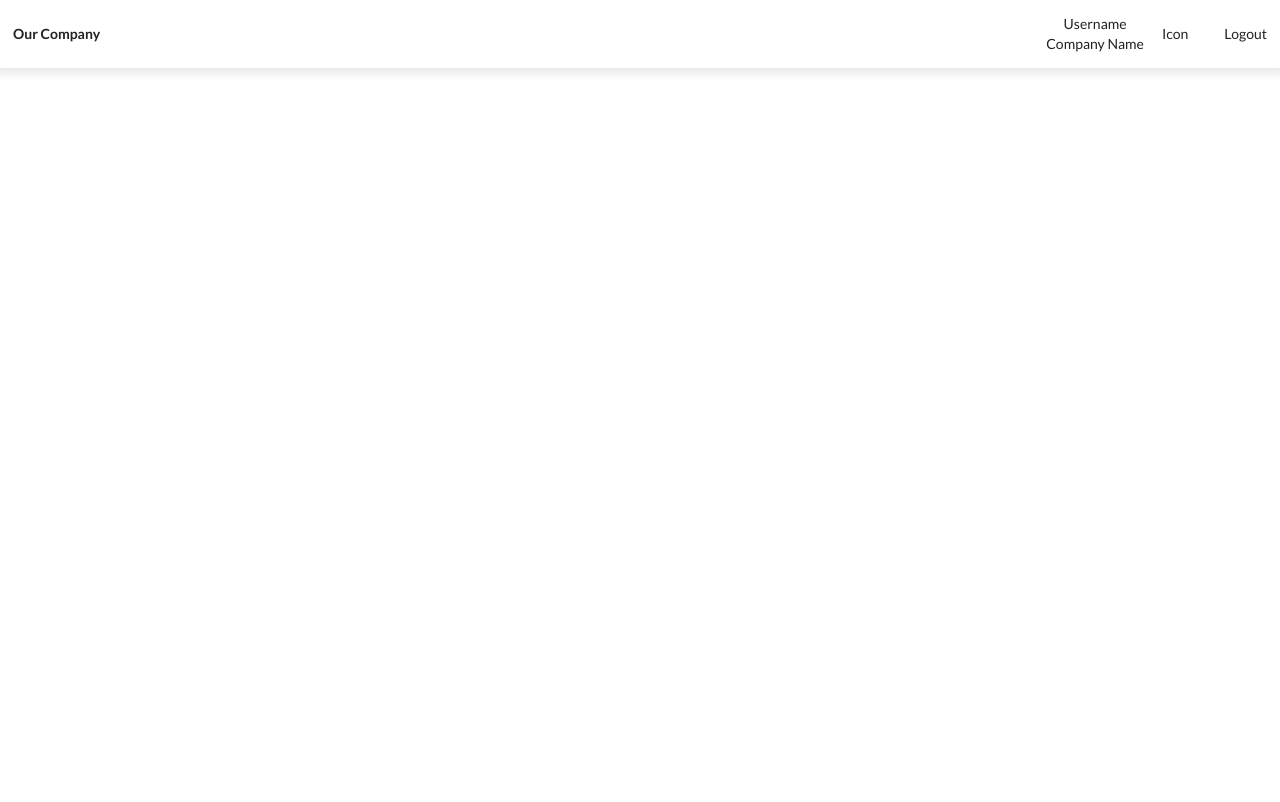
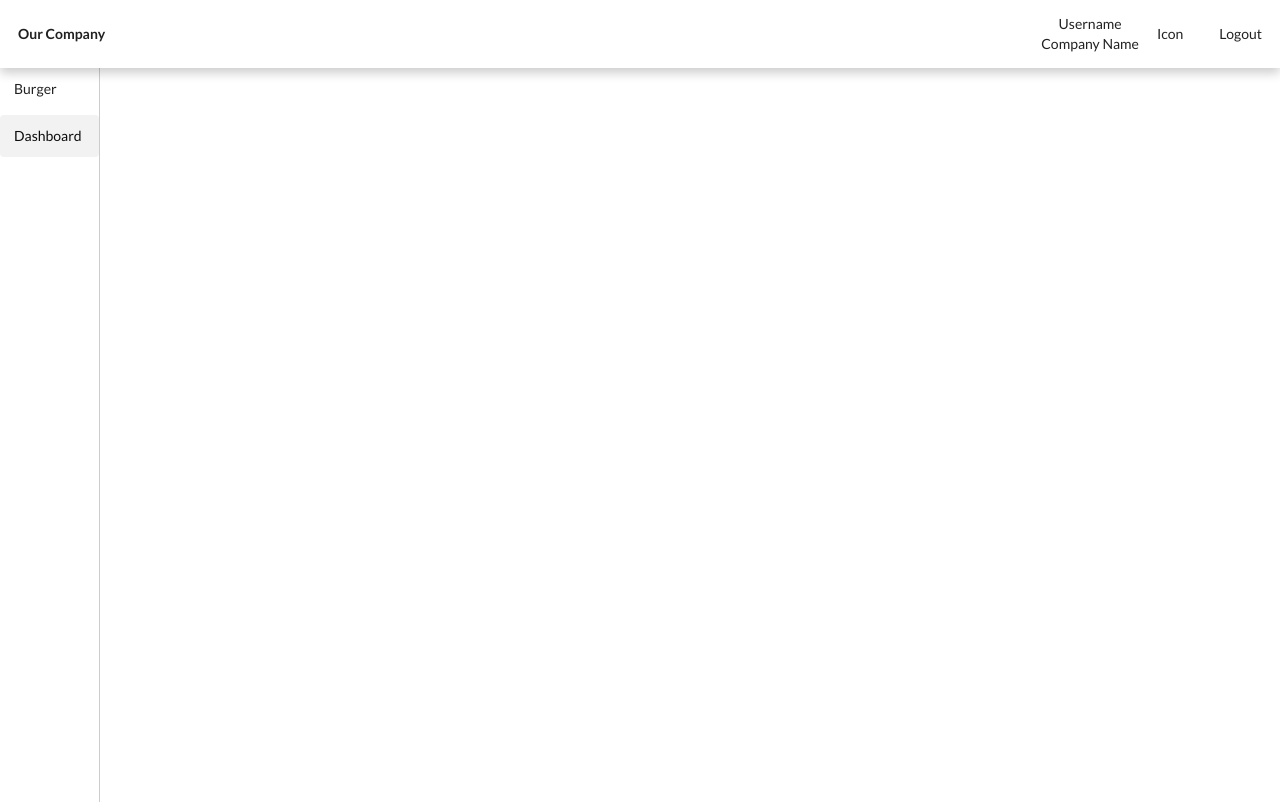
Before and after one commit to rimanirfan/advo_dashboard, a React (Create React App) app: page / in a window 1280 px wide. Built offline with nearby package versions, Linux system fonts and the light colour scheme.

Commit message:
added sidebar

```diff
--- a/src/components/App.js
+++ b/src/components/App.js
@@ -1,12 +1,14 @@
 import React from 'react';
 
 import Navbar from './Navbar/Navbar';
+import Sidebar from './Sidebar/Sidebar';
 
 class App extends React.Component {
     render() {
         return (
             <div>
                 <Navbar />
+                <Sidebar />
             </div>
         );
     };
--- a/src/components/Navbar/Navbar.css
+++ b/src/components/Navbar/Navbar.css
@@ -3,7 +3,8 @@
     text-align: center;
 }
 
-.ui.secondary.menu {
+.ui.secondary.menu.navbar{
     padding: 1rem 0;
-    box-shadow: 0px 5px 10px rgba(0, 0, 0, .1);
+    box-shadow: 0px 5px 10px rgba(0, 0, 0, 0.2);
+    margin:0;
 }
--- a/src/components/Navbar/Navbar.js
+++ b/src/components/Navbar/Navbar.js
@@ -4,7 +4,7 @@ import './Navbar.css';
 
 const Navbar = () => {
     return (
-        <div className="ui secondary menu">
+        <div className="ui secondary menu navbar">
             <div className="header item">
                 Our Company
             </div>
--- /dev/null
+++ b/src/components/Sidebar/Sidebar.css
@@ -0,0 +1,10 @@
+.ui.secondary.vertical.menu {
+    margin:0;
+    height: calc(100vh - 66px);
+    width: 100px;
+    border-right: rgba(0,0,0,0.2) 0.5px solid;
+}
+
+.ui.secondary.vertical.menu .item {
+    padding: 1rem;
+}
--- /dev/null
+++ b/src/components/Sidebar/Sidebar.js
@@ -0,0 +1,14 @@
+import React from 'react';
+
+import './Sidebar.css';
+
+const Sidebar = () => {
+    return (
+        <div className="ui secondary vertical menu">
+            <div className="item">Burger</div>
+            <div className="active item">Dashboard</div>
+        </div>
+    );
+};
+
+export default Sidebar;
```
